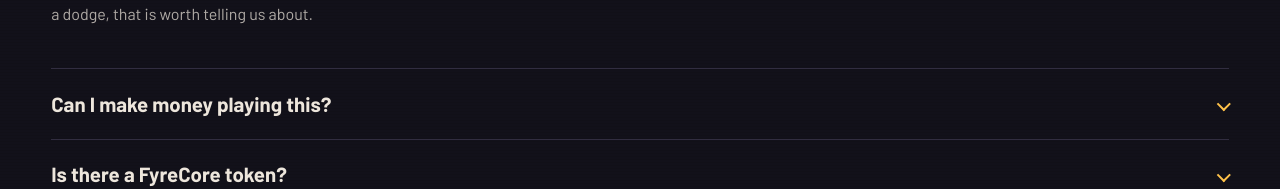
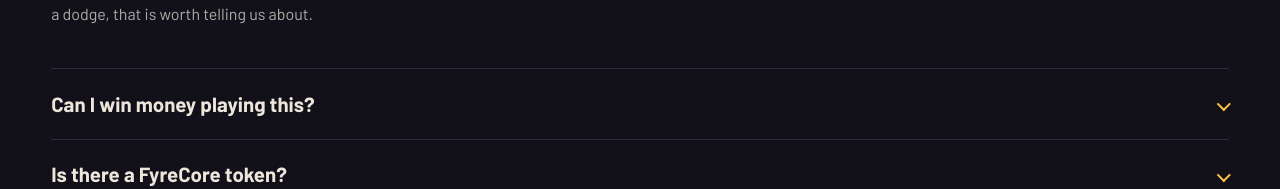
Before and after one commit to rugorriches/fyrecore-platform, a Next.js app: page /faq in a window 1280 px wide. Shown: the part 322-511 px from the top of the page. Built offline with nearby package versions, Linux system fonts and the light colour scheme; no server answers.

Commit message:
FAQ: winning money answered honestly and positively; OMEN titles pay OMENX

```diff
--- a/app/faq/page.jsx
+++ b/app/faq/page.jsx
@@ -1,7 +1,7 @@
 export const metadata = { title: 'FAQ' };
 
 const qa = [
-  ['Can I make money playing this?','Almost certainly not, and we are not going to imply otherwise. Paid brackets pay out the entry fees minus a rake, so the money comes from other entrants rather than from us. Most people who enter a competitive bracket lose it. Treat everything here as a game you pay to play, not a way to earn.'],
+  ['Can I win money playing this?','Yes, if you are good. FyreCore brackets pay real prize pools in USDC, straight to your wallet: the pool is the entry fees minus a published rake, escrowed on-chain before the first match, so the money is real and the payout is guaranteed. Free brackets seeded from platform revenue exist too, so you can win without paying to enter. On the OMEN side, OMEN titles like Last Bastion pay OMENX for play under OMEN\u2019s rules, in their economy rather than ours. What we will not tell you is that this is an income: prize money comes from other players, most entrants in any bracket finish out of the money, and nothing here yields on its own. Come to compete; the winnings are the prize, not the point.'],
   ['Is there a FyreCore token?','No, and there is not going to be one. We designed one in detail, published the design, and then cut it. Roughly 93% of web3 game projects are dead and of forty-one token sales since 2025 only six are profitable, while the platforms underneath kept earning fees. Prize money is paid in USDC and everything we sell is paid for in USDC.'],
   ['Someone is selling a FYRE token. Is that you?','No. It is a scam and you should not buy it. We have never sold a token, there was never a presale, and there is no allocation of anything in existence.'],
   ['Do I need to know anything about crypto?','To play, no. There is no FyreCore token, you sign in with an email, and free play never touches a wallet. To buy something or enter a paid bracket you pay in USDC on Base from a wallet you control, which takes about ten minutes to set up the first time and is explained below. Prize money is paid in USDC, a dollar stablecoin, straight to that wallet.'],
```
